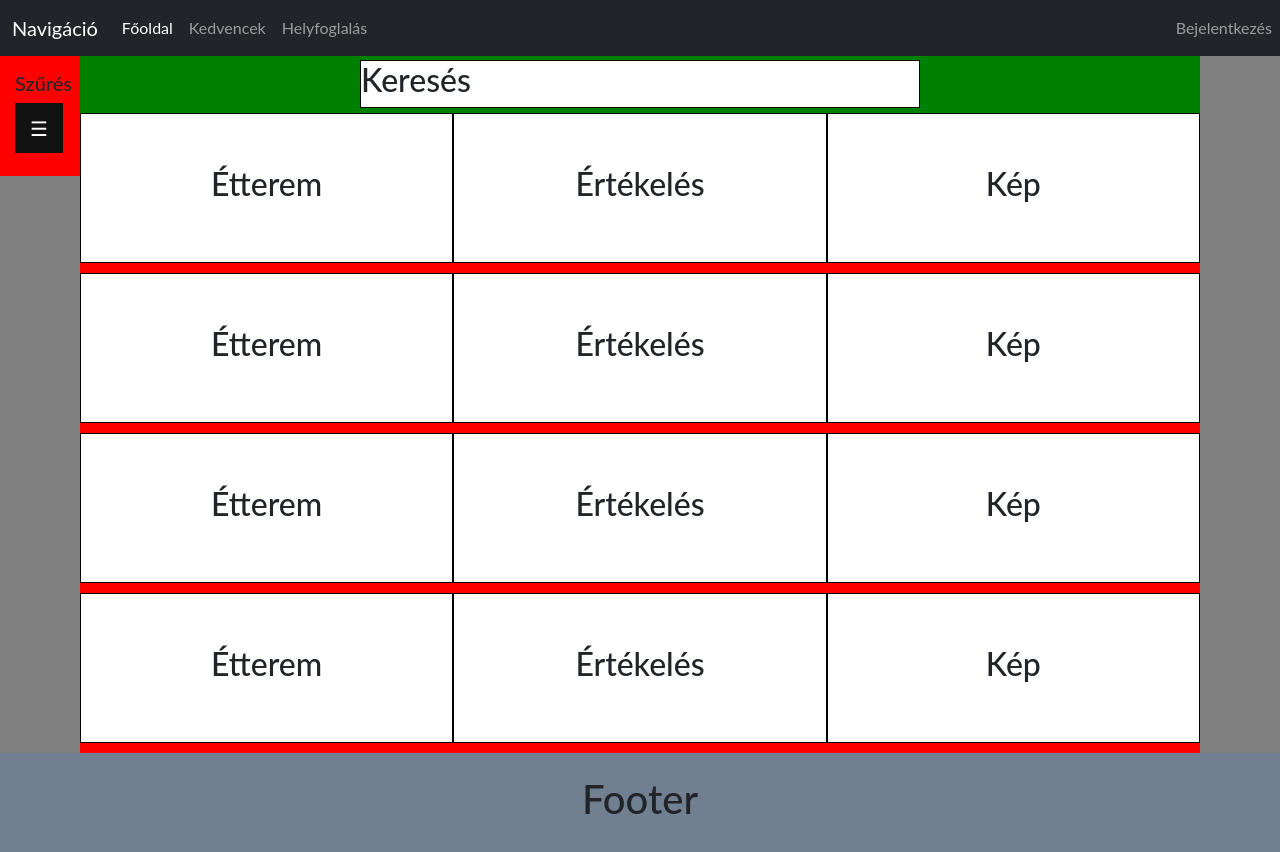
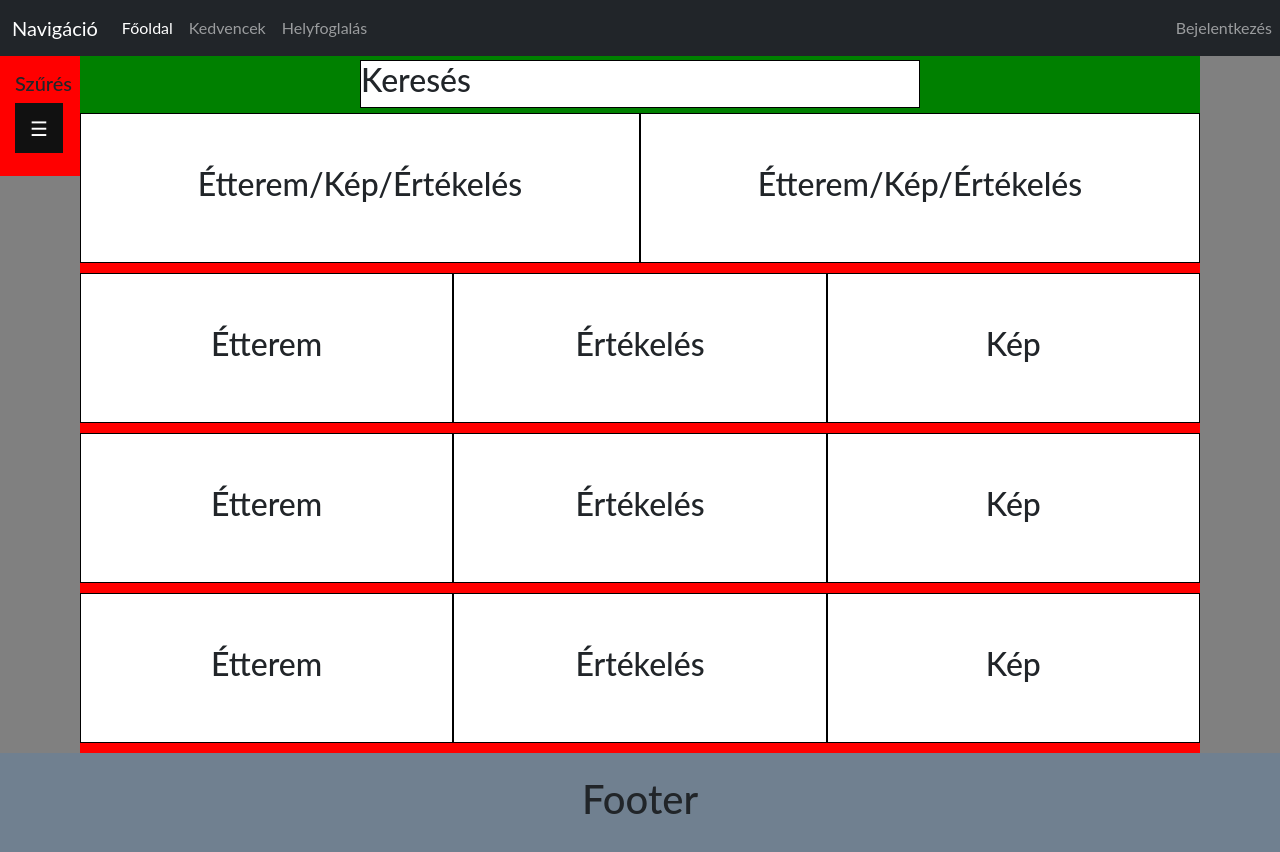
Before and after one commit to tamas1023/Feed-Net, a plain HTML site: page Design/index.html in a window 1280 px wide. Drawn offline with Linux system fonts and the light colour scheme.

Commit message:
index változások mentése

```diff
--- a/Design/index.html
+++ b/Design/index.html
@@ -103,16 +103,11 @@
       </div>
 
       <div id="ettermek" class="row m-0 p-0">
-        <div id="etterem" class="col-12 col-md-4">
-          <h2>Étterem</h2>
+        <div id="etterem" class="col-12 col-md-6">
+          <h2>Étterem/Kép/Értékelés</h2>
         </div>
-
-        <div id="ertekeles" class="col-12 col-md-4">
-          <h2>Értékelés</h2>
-        </div>
-
-        <div id="kep" class="col-12 col-md-4">
-          <h2>Kép</h2>
+        <div id="etterem" class="col-12 col-md-6">
+          <h2>Étterem/Kép/Értékelés</h2>
         </div>
 
       </div>
```
